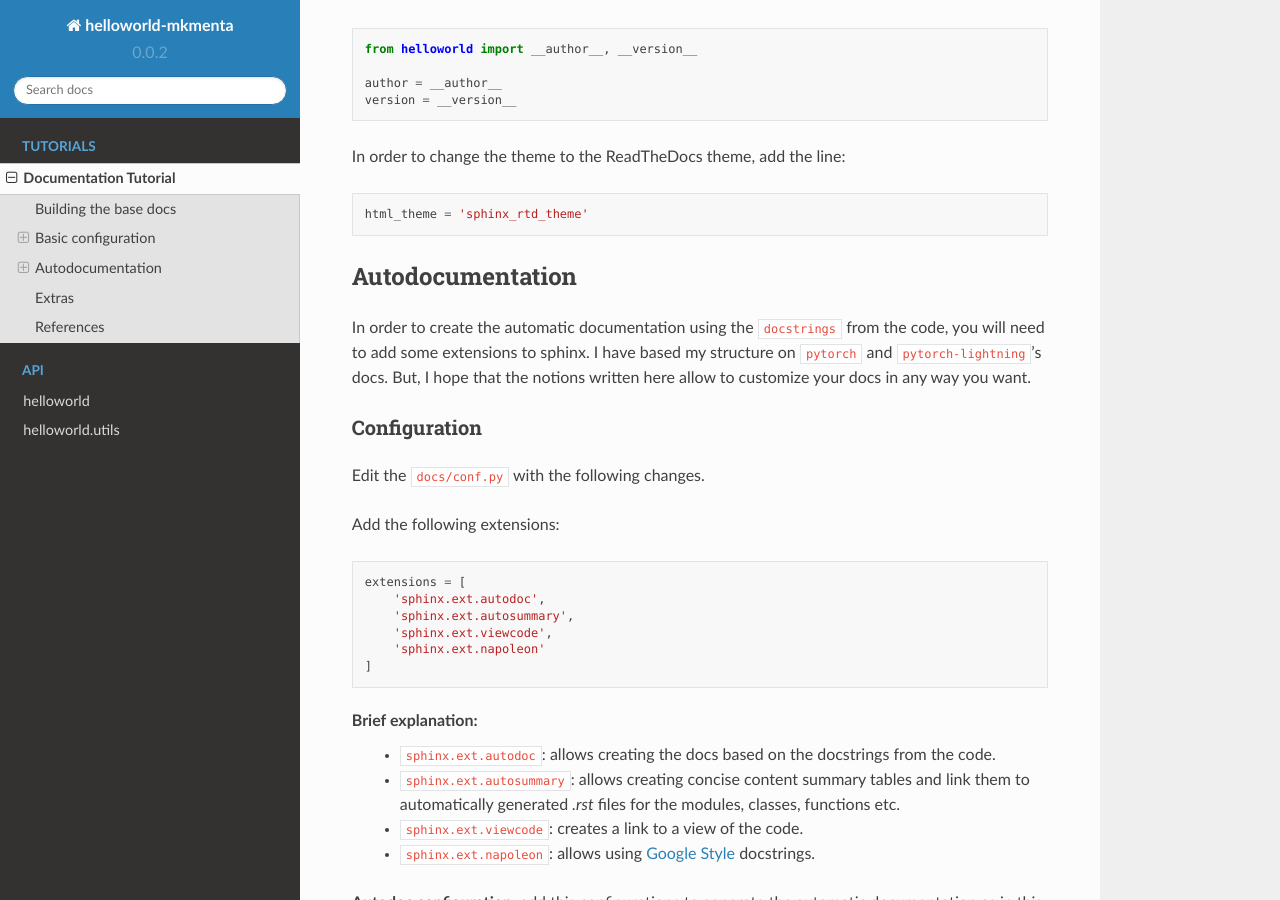
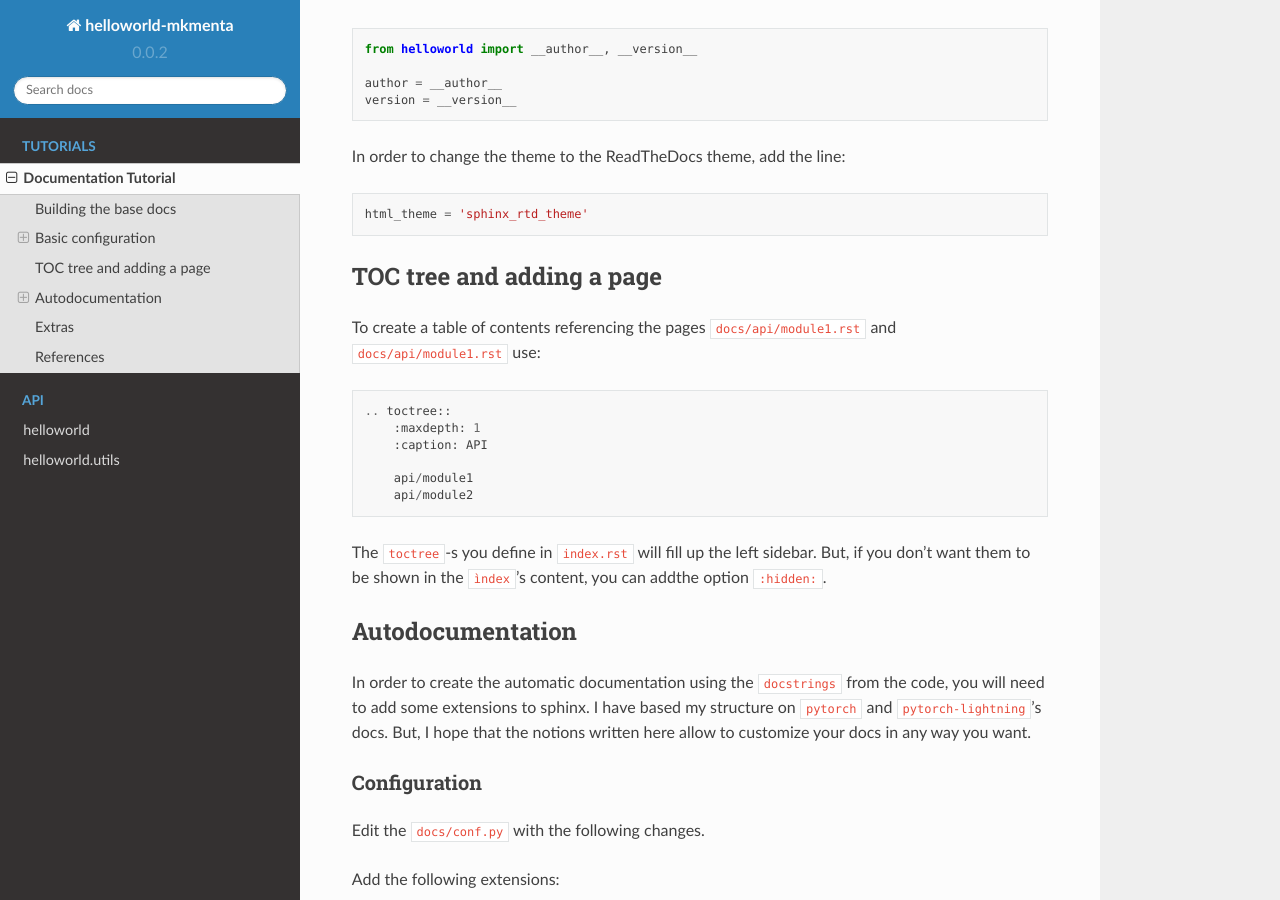
Before and after one commit to mkmenta/python-package-example, a Sphinx documentation site: the page built from docs/tutorials/documentation.rst, in a window 1280 px wide and 900 px high, scrolled down 1312 px. Built offline with Sphinx 7.4.7 and the Read the Docs theme 2.0.0, drawn with Linux system fonts in a browser that asks for light colours.

Commit message:
Add info about toctrees

```diff
--- a/docs/tutorials/documentation.rst
+++ b/docs/tutorials/documentation.rst
@@ -52,6 +52,20 @@ This way you will be able to do something like this (after those lines)::
 In order to change the theme to the ReadTheDocs theme, add the line::
 
     html_theme = 'sphinx_rtd_theme'
+
+TOC tree and adding a page
+--------------------------
+To create a table of contents referencing the pages ``docs/api/module1.rst`` and ``docs/api/module1.rst`` use::
+
+    .. toctree::
+        :maxdepth: 1
+        :caption: API
+
+        api/module1
+        api/module2
+
+The ``toctree``-s you define in ``index.rst`` will fill up the left sidebar. But, if you don't want them to be shown in
+the ``ìndex``'s content, you can addthe option ``:hidden:``.
 
 Autodocumentation
 -----------------
```
